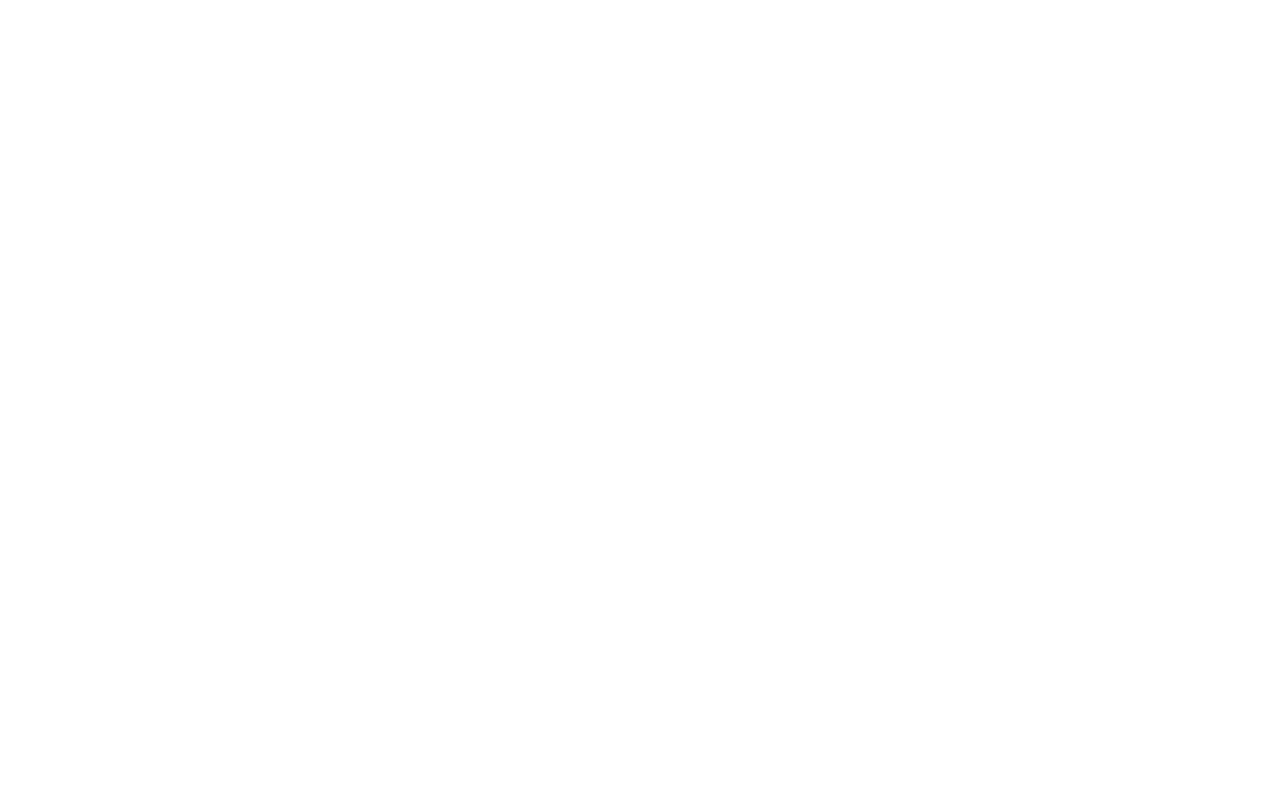
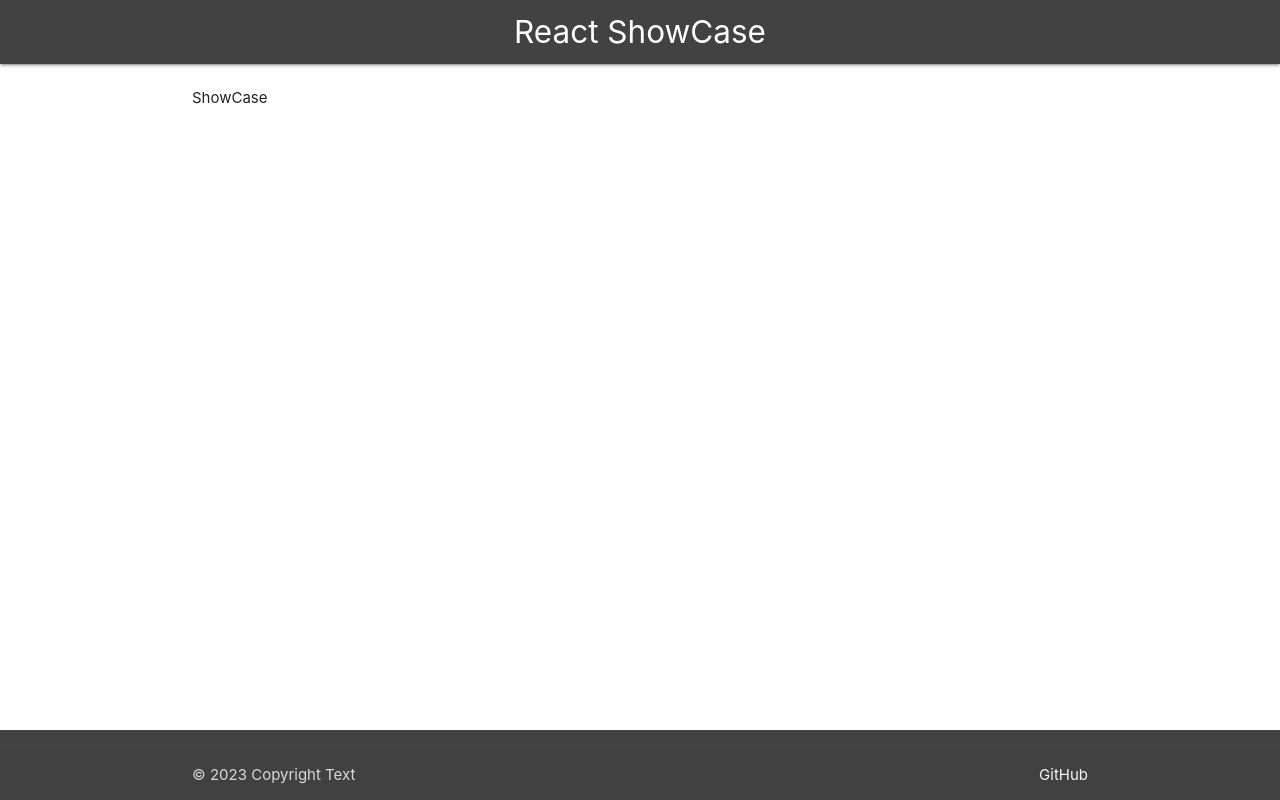
Before and after one commit to alexSvets/react-showcase, a React (Create React App) app: page / in a window 1280 px wide. Built offline with nearby package versions, Linux system fonts and the light colour scheme.

Commit message:
create footer and header

```diff
--- a/public/index.html
+++ b/public/index.html
@@ -8,6 +8,14 @@
     <meta name="description" content="Create Simple project React Showcase" />
     <link rel="apple-touch-icon" href="%PUBLIC_URL%/logo192.png" />
     <link rel="manifest" href="%PUBLIC_URL%/manifest.json" />
+    <link
+      rel="stylesheet"
+      href="https://cdnjs.cloudflare.com/ajax/libs/materialize/1.0.0/css/materialize.min.css"
+    />
+    <link
+      href="https://fonts.googleapis.com/icon?family=Material+Icons"
+      rel="stylesheet"
+    />
     <title>React Showcase</title>
   </head>
   <body>
--- a/src/App.jsx
+++ b/src/App.jsx
@@ -1,5 +1,14 @@
 import React from "react";
+import { Header } from "./components/Header";
+import { Footer } from "./components/Footer";
+import { ShowCase } from "./components/ShowCase";
 
 export function App() {
-  return <div className="App"></div>;
+  return (
+    <>
+      <Header />
+      <ShowCase />
+      <Footer />
+    </>
+  );
 }
--- /dev/null
+++ b/src/components/Footer.jsx
@@ -0,0 +1,17 @@
+export function Footer() {
+  return (
+    <footer className="page-footer grey darken-3">
+      <div className="footer-copyright">
+        <div className="container">
+          © {new Date().getFullYear()} Copyright Text
+          <a
+            className="grey-text text-lighten-4 right"
+            href="https://github.com/rantinta/react-movies"
+          >
+            GitHub
+          </a>
+        </div>
+      </div>
+    </footer>
+  );
+}
--- /dev/null
+++ b/src/components/Header.jsx
@@ -0,0 +1,12 @@
+export function Header() {
+  return (
+    <nav className="grey darken-3">
+      <div className="nav-wrapper">
+        <a href="#dsad" className="brand-logo">
+          React ShowCase
+        </a>
+        <ul id="nav-mobile" className="right hide-on-med-and-down"></ul>
+      </div>
+    </nav>
+  );
+}
--- /dev/null
+++ b/src/components/ShowCase.jsx
@@ -0,0 +1,5 @@
+import React from "react";
+
+export function ShowCase() {
+  return <main className="container content">ShowCase</main>;
+}
--- /dev/null
+++ b/src/config.js
@@ -0,0 +1,5 @@
+const API_KEY = process.env.REACT_APP_API_KEY;
+
+const API_URL = "https://fortniteapi.io/v2/shop?lang=en";
+
+export { API_KEY, API_URL };
--- a/src/index.css
+++ b/src/index.css
@@ -1,13 +1,33 @@
 body {
   margin: 0;
-  font-family: -apple-system, BlinkMacSystemFont, 'Segoe UI', 'Roboto', 'Oxygen',
-    'Ubuntu', 'Cantarell', 'Fira Sans', 'Droid Sans', 'Helvetica Neue',
+  font-family: -apple-system, BlinkMacSystemFont, "Segoe UI", "Roboto", "Oxygen",
+    "Ubuntu", "Cantarell", "Fira Sans", "Droid Sans", "Helvetica Neue",
     sans-serif;
   -webkit-font-smoothing: antialiased;
   -moz-osx-font-smoothing: grayscale;
 }
 
 code {
-  font-family: source-code-pro, Menlo, Monaco, Consolas, 'Courier New',
+  font-family: source-code-pro, Menlo, Monaco, Consolas, "Courier New",
     monospace;
 }
+
+nav {
+  padding: 0 1rem;
+}
+
+.nav-wrapper{
+  display: flex;
+  justify-content: center;
+}
+
+.content {
+  padding: 1.5rem 0;
+  min-height: calc(100vh - 70px - 64px);
+}
+
+.goods {
+  display: grid;
+  grid-template-columns: repeat(auto-fill, minmax(250px, 1fr));
+  gap: 1rem;
+}
```
